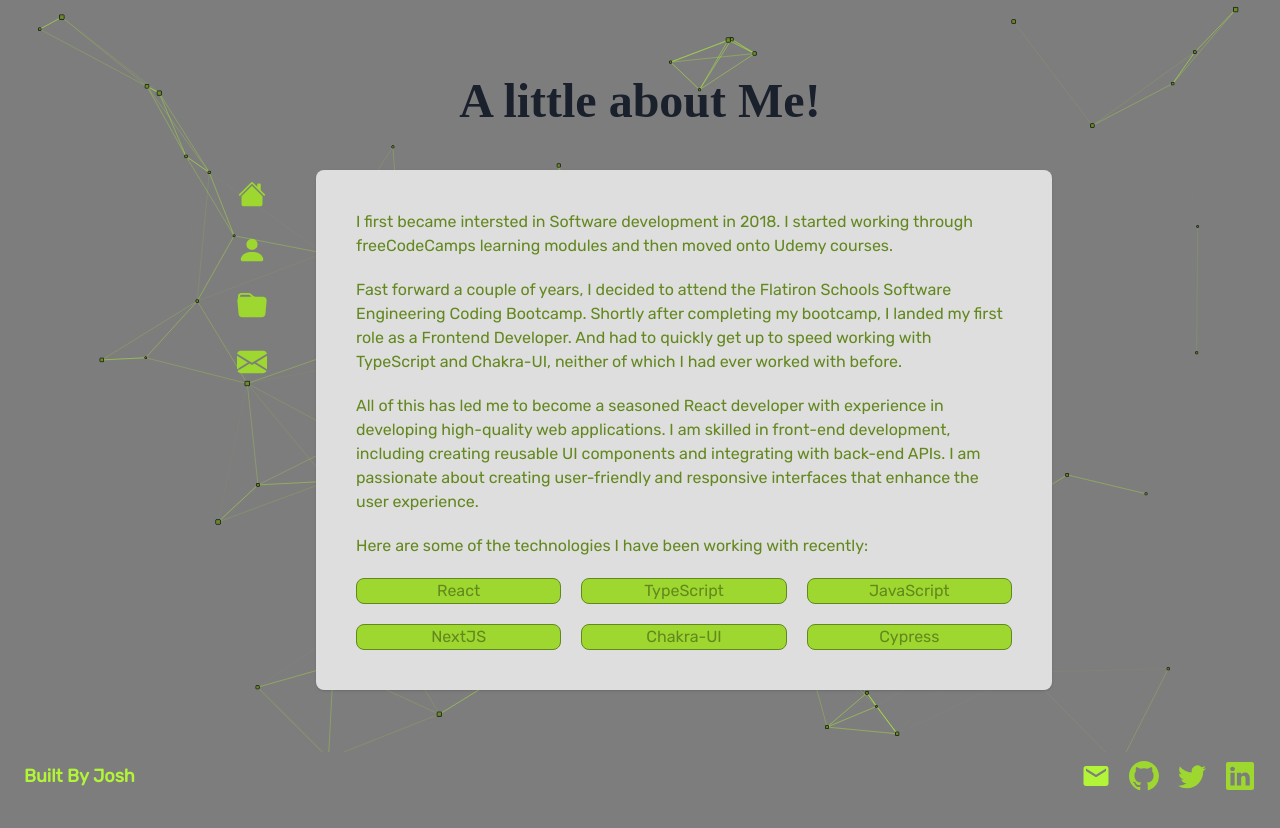
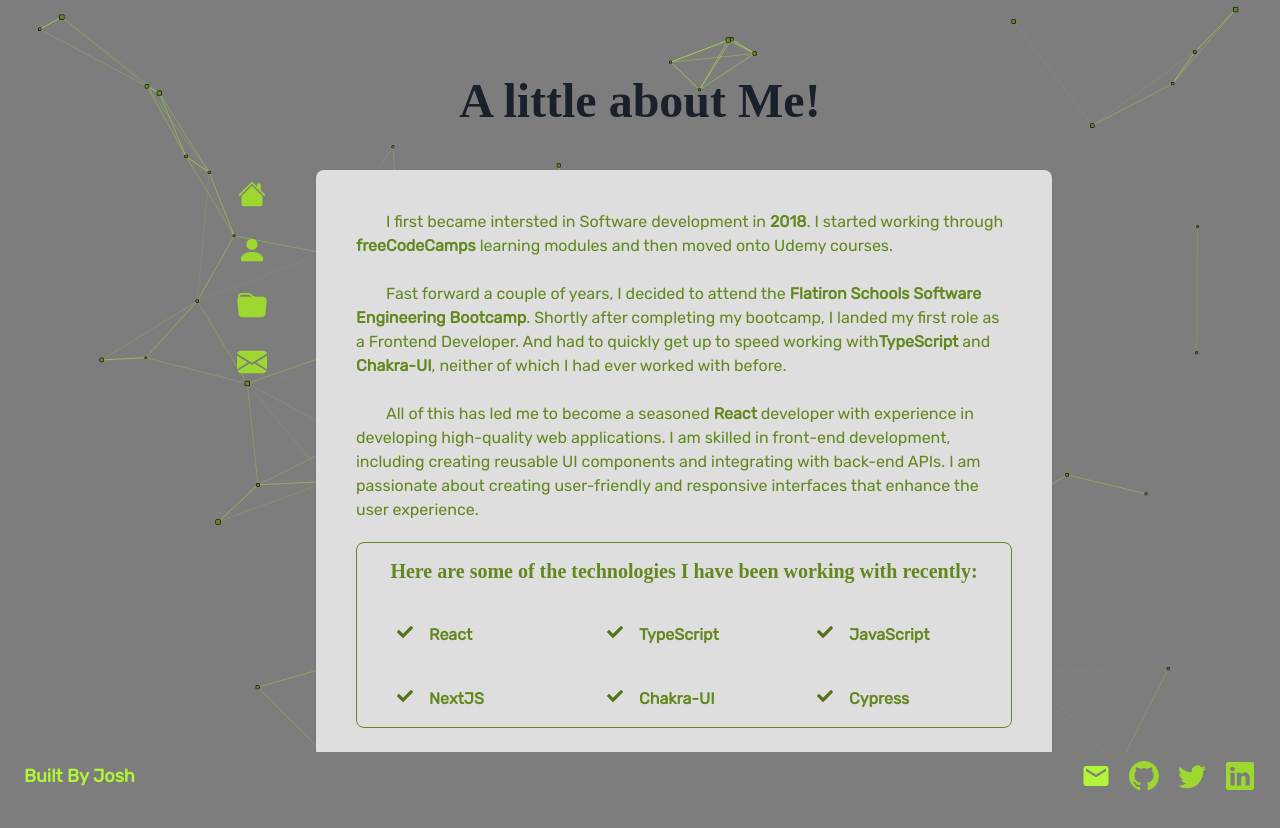
Before and after one commit to builtbyjosh/builtbyjosh-next-portfolio, a Next.js app: page /about in a window 1280 px wide. Shown: the top 828 px of the page. Before the commit the page ends 800 px from the top, so only its background shows below. Built offline with nearby package versions, Linux system fonts and the light colour scheme; a web font is replaced by a local one.

Commit message:
style changes to about me page

```diff
--- a/pages/about/index.js
+++ b/pages/about/index.js
@@ -1,5 +1,14 @@
 import React from "react";
-import { Box, Text, Stack, SimpleGrid, Container } from "@chakra-ui/react";
+import {
+  Box,
+  Text,
+  Stack,
+  SimpleGrid,
+  Container,
+  Heading,
+  Icon,
+} from "@chakra-ui/react";
+import { FaCheck } from "react-icons/fa";
 
 import Layout from "../../components/Layout";
 const AboutMe = () => {
@@ -15,51 +24,57 @@ const AboutMe = () => {
     <Layout heading={"A little about Me!"}>
       <Container maxW={"2xl"} p={2}>
         <Stack color={"primary.500"} spacing={5}>
+          <Box style={{ textIndent: 30 }}>
             <Text>
-            I first became intersted in Software development in 2018. I started
-            working through freeCodeCamps learning modules and then moved onto
-            Udemy courses.
+              I first became intersted in Software development in{" "}
+              <span style={{ fontWeight: "bold" }}>2018</span>. I started
+              working through{" "}
+              <span style={{ fontWeight: "bold" }}>freeCodeCamps</span> learning
+              modules and then moved onto Udemy courses.
             </Text>
+            <br />
             <Text>
-            Fast forward a couple of years, I decided to attend the Flatiron
-            Schools Software Engineering Coding Bootcamp. Shortly after
-            completing my bootcamp, I landed my first role as a Frontend
-            Developer. And had to quickly get up to speed working with
-            TypeScript and Chakra-UI, neither of which I had ever worked with
-            before.
+              Fast forward a couple of years, I decided to attend the{" "}
+              <span style={{ fontWeight: "bold" }}>
+                Flatiron Schools Software Engineering Bootcamp
+              </span>
+              . Shortly after completing my bootcamp, I landed my first role as
+              a Frontend Developer. And had to quickly get up to speed working
+              with
+              <span style={{ fontWeight: "bold" }}>TypeScript</span> and{" "}
+              <span style={{ fontWeight: "bold" }}>Chakra-UI</span>, neither of
+              which I had ever worked with before.
             </Text>
+            <br />
             <Text>
-            All of this has led me to become a seasoned React developer with
-            experience in developing high-quality web applications. I am skilled
-            in front-end development, including creating reusable UI components
-            and integrating with back-end APIs. I am passionate about creating
-            user-friendly and responsive interfaces that enhance the user
-            experience.
+              All of this has led me to become a seasoned{" "}
+              <span style={{ fontWeight: "bold" }}>React</span> developer with
+              experience in developing high-quality web applications. I am
+              skilled in front-end development, including creating reusable UI
+              components and integrating with back-end APIs. I am passionate
+              about creating user-friendly and responsive interfaces that
+              enhance the user experience.
             </Text>
+          </Box>
+          <Box border={"1px"} borderRadius={"lg"} p={4} textAlign={"center"}>
+            <Heading size={"md"}>
+              Here are some of the technologies I have been working with
+              recently:
+            </Heading>
 
-          <Text>
-            Here are some of the technologies I have been working with recently:
-          </Text>
-          <Box w={"100%"}>
-            <SimpleGrid
-              columns={{ base: 2, sm: 3 }}
-              rows={{ base: 2, sm: 3 }}
-              spacing={5}
-            >
+            <Container maxW={"6xl"} mt={10}>
+              <SimpleGrid columns={{ base: 2, sm: 3 }} spacing={10}>
                 {skillList.map((skill, index) => (
-                <Text
-                  textAlign={"center"}
-                  key={index}
-                  size={"md"}
-                  bg={"primary.200"}
-                  border={"1px"}
-                  borderRadius={"lg"}
-                  // minW={{base: "150px",}}
-                >
-                  {skill}
-                </Text>
+                  <Stack direction={"row"} key={index} align={"top"}>
+                    <Box color={"primary.600"} px={2}>
+                      <Icon as={FaCheck} />
+                    </Box>
+
+                    <Text fontWeight={600}>{skill}</Text>
+                  </Stack>
                 ))}
               </SimpleGrid>
+            </Container>
           </Box>
         </Stack>
       </Container>
```
Lines whose indentation alone changed are shown as unchanged.
